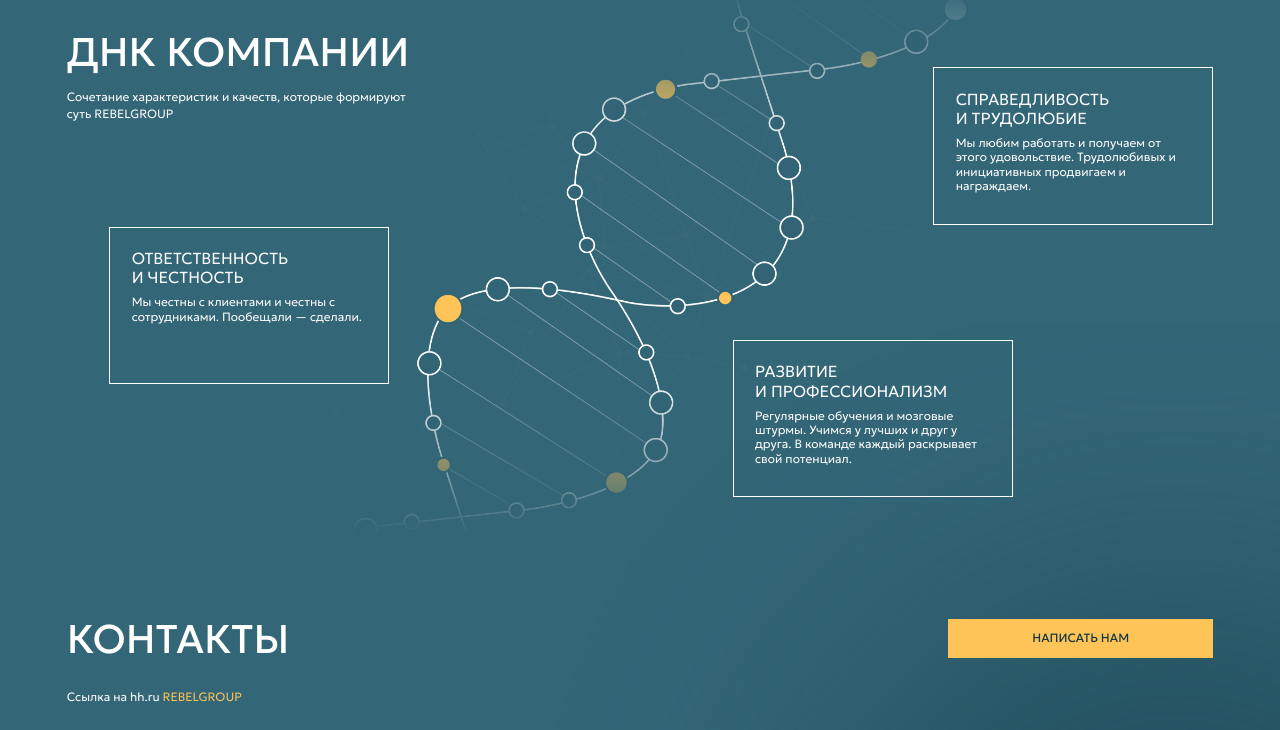
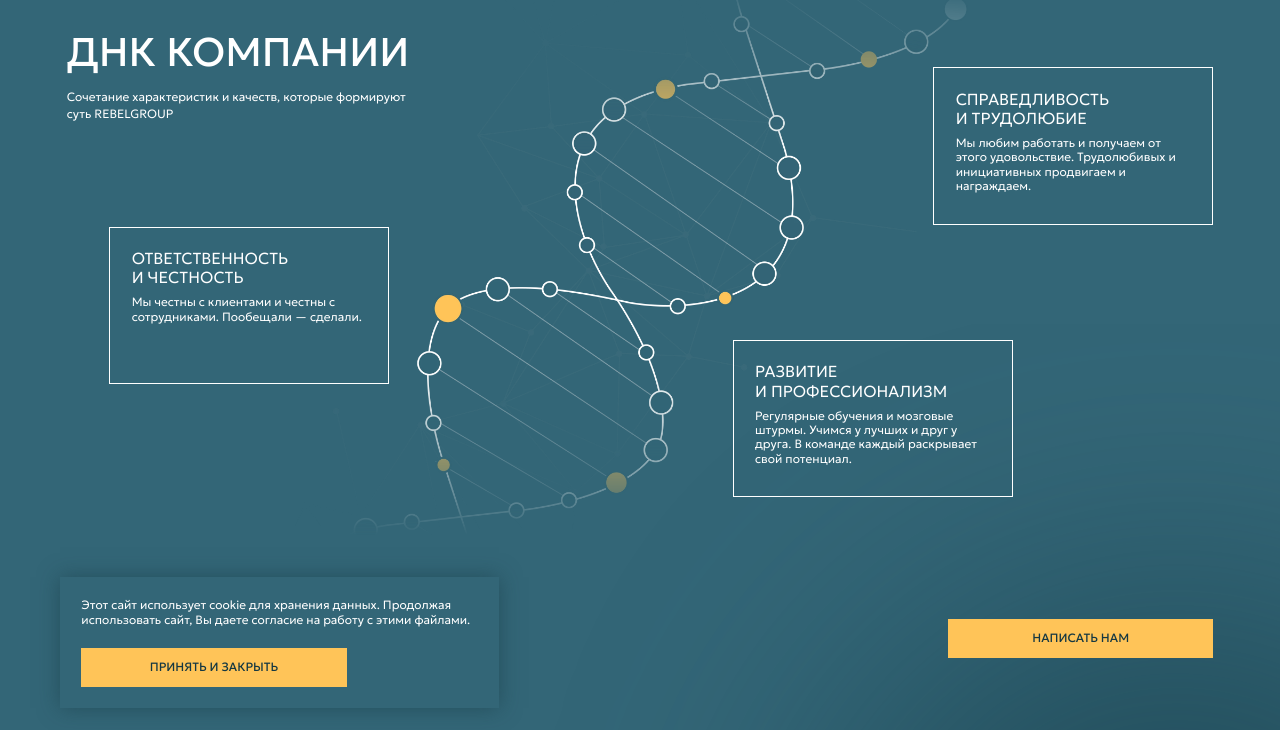
Before and after one commit to GoldfishMediaGroup/rebel, a website built with webpack: page src/dna.html in a window 1280 px wide. Shown: the part 52-782 px from the top of the page. Built offline with nearby package versions, Linux system fonts and the light colour scheme; some packages are replaced by stand-ins of ours.

```diff
--- a/src/components/_footer.html
+++ b/src/components/_footer.html
@@ -80,7 +80,7 @@
 </footer>
 <div class="fancybox-bg"></div>
 <!-- cookie--show -->
-<div class="cookie flex dc">
+<div class="cookie cookie--show flex dc">
   <p class="txt18 light">
     Этот сайт использует cookie для хранения данных. Продолжая использовать сайт, Вы даете согласие на работу с этими файлами.
   </p>
```
Also changed, not shown: dist/about.html, dist/brands.html, dist/brandsDet.html, dist/conditions.html, dist/contacts.html, dist/cooperation.html, dist/cooperationDet.html, dist/dna.html, dist/environment.html, dist/error404.html, dist/error500.html, dist/fancybox.html, dist/main.html, dist/news.html, 3 more files.
